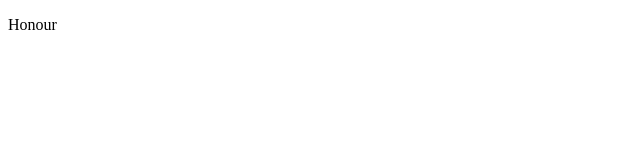
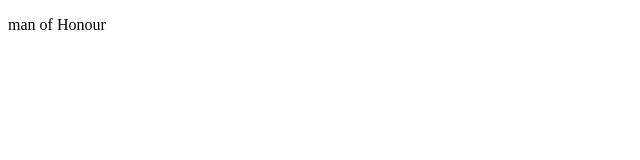
Before and after one commit to SHonour/git-and-github-tutorial, a plain HTML site: page index.html in a window 1280 px wide. Shown: the full height of the page, 0-640 px from the left. Drawn offline with Linux system fonts and the light colour scheme.

Commit message:
udpated boiler plate code and text

```diff
--- a/index.html
+++ b/index.html
@@ -9,7 +9,7 @@
 </head>
 
 <body>
-    <p>Honour</p>
+    <p>man of Honour</p>
 </body>
 
 </html>
```
